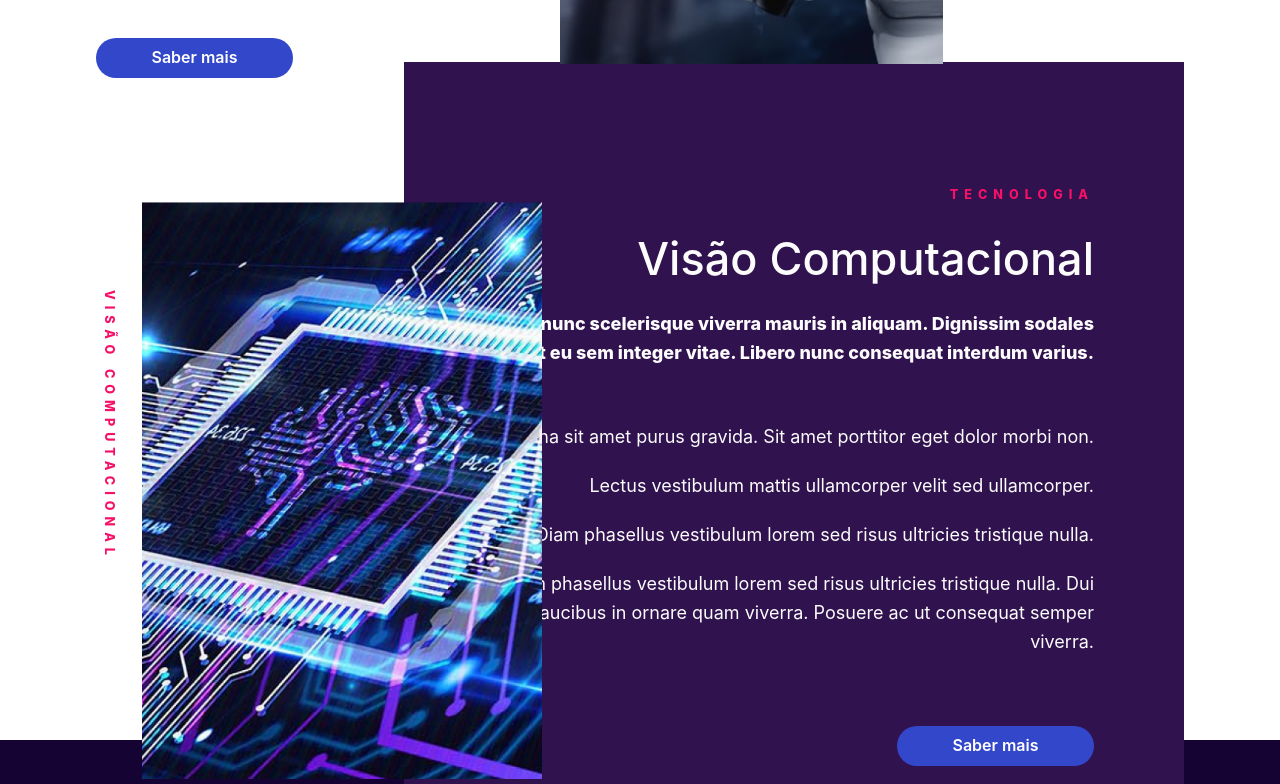
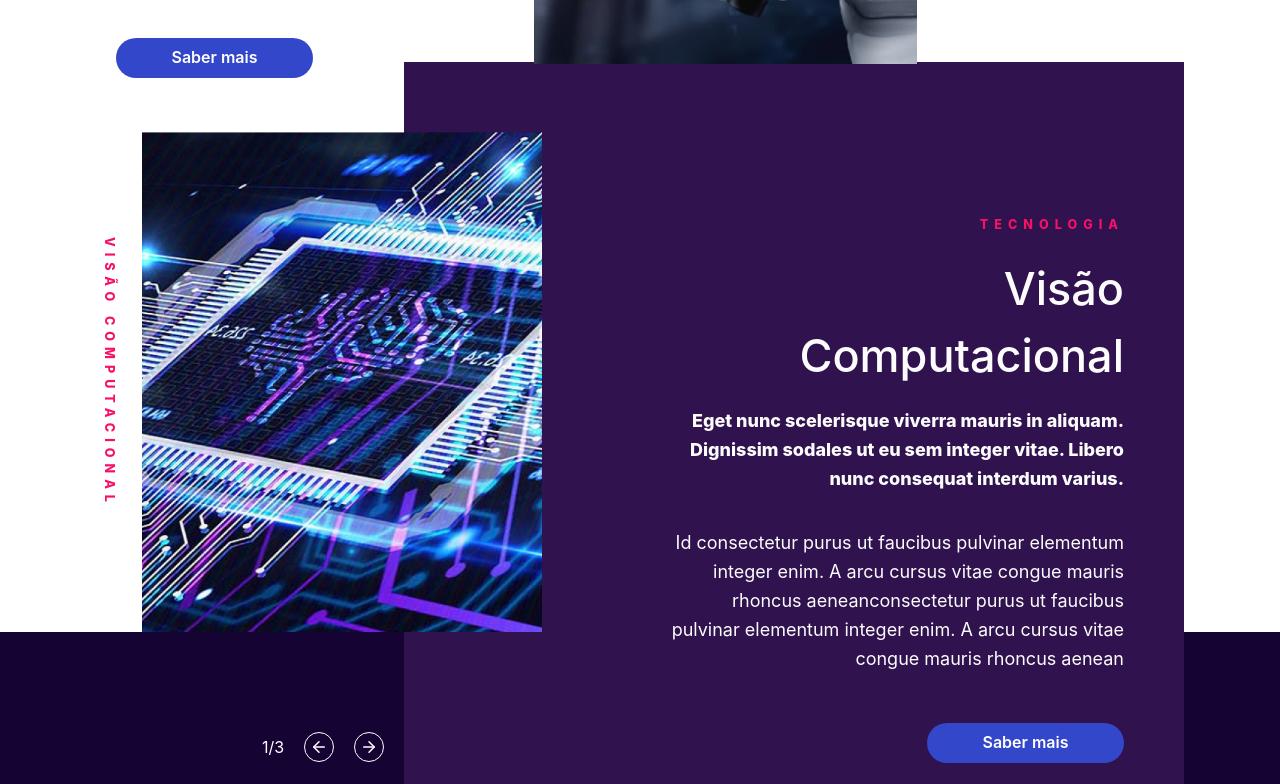
Before and after one commit to MatheusRochaDias/front-end-neuralx, a Next.js app: page / in a window 1280 px wide. Shown: the part 1520-2304 px from the top of the page. Built offline with nearby package versions, Linux system fonts and the light colour scheme.

Commit message:
Feat/ Add responsividade no carousel e funcionalidade

```diff
--- a/src/pages/index.tsx
+++ b/src/pages/index.tsx
@@ -1,4 +1,4 @@
-import React from "react";
+import React, { useState } from "react";
 import {
   Box,
   Flex,
@@ -18,12 +18,14 @@ import { loadFull } from "tsparticles";
 import type { Container, Engine } from "tsparticles-engine";
 
 export default function Home() {
-  const [isLarger, Deskt, xl, lg, test] = useMediaQuery([
+  const [current, setCurrent] = useState(0);
+  const [isLarger, Deskt, xl, lg, test, isText] = useMediaQuery([
     "(min-width: 1320px)",
     "(max-width: 1350px)",
     "(max-width: 1400px)",
     "(max-width: 1036px)",
     "(max-width: 1378px)",
+    "(min-width: 1220px)",
   ]);
   const particlesInit = async (main: Engine) => {
     // console.log(main);
@@ -33,6 +35,30 @@ export default function Home() {
   const particlesLoaded = async (container: Container) => {
     // console.log(container);
   };
+
+  const isHeight = window.screen.height;
+  const isWidth = window.screen.width;
+  const data = [
+    {
+      image: Img.src,
+      title: "Visão Computacional",
+      description:
+        "Id consectetur purus ut faucibus pulvinar elementum integer enim. A arcu cursus vitae congue mauris rhoncus aeneanconsectetur purus ut faucibus pulvinar elementum integer enim. A arcu cursus vitae congue mauris rhoncus aenean",
+    },
+    {
+      image: Ia.src,
+      title: "Deep learning",
+      description:
+        "Lorem ipsum dolor sit amet, consectetur adipisicing elit. Eos ad tempore consequuntur nihil reprehenderit aliquam minus quidem at maxime dolorum voluptatibus, eum suscipit minima natus. Porro pariatur aliquam quam velit.",
+    },
+    {
+      image:
+        "https://www.totvs.com/wp-content/uploads/2019/06/o-que-e-inteligencia-artificial.jpg",
+      title: "Inteligencia Artificial",
+      description:
+        "Magna sit amet purus gravida. Sit amet porttitor eget dolor morbi nonLectus vestibulum mattis ullamcorper velit sed ullamcorper.Diam phasellus vestibulum lorem sed risus ultricies tristique nulla. Dui faucibus in ornare quam viverra.Posuere ac consequat semper viverra.",
+    },
+  ];
 
   return (
     <Box w="full">
@@ -84,7 +110,11 @@ export default function Home() {
           mb={{ base: "0", xl: "-150px" }}
           flexDir={{ base: "column", lg: "row" }}
         >
-          <Box w={{ base: "80%", xl: "40%" }} mr={{ base: "10px", xl: "0" }}>
+          <Flex
+            flexDir={"column"}
+            w={{ base: "100%", xl: "40%" }}
+            mx={{ base: "0", md: "20px" }}
+          >
             <Text color="#F61067">lorem ipsum</Text>
             <Text color="#30233D" fontSize={"45px"} cursor={"pointer"}>
               Lorem ipsum
@@ -111,8 +141,8 @@ export default function Home() {
             >
               Saber mais
             </Button>
-          </Box>
-          <Flex w="full" justify={"right"}>
+          </Flex>
+          <Flex w="full" justify={{ base: "center", lg: "right" }}>
             <Box zIndex={1000} mt="40px">
               <Image
                 src={Ia.src}
@@ -125,14 +155,14 @@ export default function Home() {
               justify={"center"}
               align="center"
               bg="#5E239D"
-              h={{ base: "70%", lg: "60%" }}
-              ml={{ base: "-35px", xl: "-70px" }}
-              w={{ base: "50%", xl: "40%" }}
+              h={{ base: "300px", lg: "60%" }}
+              ml={{ base: "-205px", lg: "-35px", xl: "-70px" }}
+              w={{ base: "300px", xl: "45%" }}
             >
               <Text
                 color="#fff"
                 px={{ base: "50px", xl: "100px" }}
-                ml={{ base: "10px", xl: "50px" }}
+                ml={{ base: "60px", xl: "50px" }}
                 fontSize={{ base: "15px", md: "20px", xl: "30px" }}
               >
                 Torne-se mais competitivo e eficiente
@@ -141,17 +171,8 @@ export default function Home() {
           </Flex>
         </Flex>
       </Layout>
-      <Flex maxW="1400px" mx="auto" w={{ base: "100%", xl: "85%" }}>
-        <Box
-          display={{ base: "none", lg: "flex" }}
-          h="full"
-          // bg="red"
-          // maxH={{
-          //   base: "",
-          //   lg: isLarger ? "800px" : "700px",
-          //   xl: isLarger ? "800px" : "700px",
-          // }}
-        >
+      <Flex maxW="1400px" mx="auto" w={{ base: "100%", xl: "85%" }} h="full">
+        <Box display={{ base: "none", lg: "flex" }} h="full">
           <Flex w="full" justify={"space-between"}>
             <Flex
               justify={"right"}
@@ -170,7 +191,7 @@ export default function Home() {
                 textTransform="uppercase"
                 fontStyle={"normal"}
               >
-                Visão computacional
+                {data[current].title}
               </Text>
             </Flex>
             <Flex
@@ -183,11 +204,12 @@ export default function Home() {
                 mt={{
                   base: "",
                   lg: lg ? "30px" : "",
-                  xl: xl ? (test ? "70px" : "40px") : "0",
                 }}
-                src={Img.src}
+                src={data[current].image}
                 width={{ base: "300px", lg: lg ? "390px" : "410px", xl: "80%" }}
-                h={{ base: "400px", lg: "100%", xl: xl ? "95%" : "100%" }}
+                h={{ base: "450px", lg: "100%" }}
+                maxH="500px"
+                minH={"500px"}
                 alt="IA"
               />
             </Flex>
@@ -200,8 +222,9 @@ export default function Home() {
             alignItems="center"
             zIndex={1000}
             mb="-800px"
+            mt={isWidth === 1358 ? "280px" : ""}
           >
-            <Text mr="20px">1/3</Text>
+            <Text mr="20px">{`${current + 1}/${data.length}`}</Text>
             <Flex>
               <Flex
                 mr="20px"
@@ -212,6 +235,13 @@ export default function Home() {
                 border="1px solid #ffffff"
                 borderRadius={50}
                 p="5px"
+                cursor={"pointer"}
+                onClick={() => {
+                  if (current === 0) {
+                    return;
+                  }
+                  setCurrent((item) => item - 1);
+                }}
               >
                 <FiArrowLeft color="#fff" size={20} />
               </Flex>
@@ -224,6 +254,13 @@ export default function Home() {
                 border="1px solid #ffffff"
                 borderRadius={50}
                 p="5px"
+                cursor={"pointer"}
+                onClick={() => {
+                  if (current >= data.length - 1) {
+                    return;
+                  }
+                  setCurrent((item) => item + 1);
+                }}
               >
                 <FiArrowRight color="#fff" size={20} />
               </Flex>
@@ -232,20 +269,19 @@ export default function Home() {
         </Box>
         <Flex
           bg="#30124E"
-          // h="700px"
           w="full"
-          // h="100% - 20%"
-          // justify={"center"}
-          // align="center"
-          mb={{ base: "-100px", lg: "-200px", xl: "-200px" }}
+          mb={{ base: "-100px", lg: lg ? "-120px" : "-200px", xl: "-200px" }}
           color="#fff"
-          pl={{ base: "50px", xl: Deskt ? "0" : "250px" }}
+          pl={{ base: "50px", xl: Deskt ? "0" : "81px" }}
+          p={{ base: "50px", lg: "0" }}
         >
           <Box
             // p="0px 90px 0px 30px"
-            pr={{ base: "0", lg: "90px" }}
-            pl={{ base: "0", lg: "90px" }}
-            mt="120px"
+            pr={{ base: "0", lg: lg ? "30px" : test ? "60px" : "90px" }}
+            pl={{ base: "0", lg: test ? "150px" : "90px" }}
+            mt={{ base: "0", lg: "150px" }}
+            w={{ base: "full", xl: "85%" }}
+            ml={{ base: "0", xl: "auto" }}
           >
             <Text
               fontSize={"12.6px"}
@@ -260,7 +296,7 @@ export default function Home() {
               Tecnologia
             </Text>
             <Text
-              fontSize={{ base: "25px", lg: "45px" }}
+              fontSize={{ base: "25px", lg: !isText ? "35px" : "45px" }}
               textAlign={{ base: "center", lg: "right" }}
               fontWeight="500"
               color="#FCFCFC"
@@ -268,21 +304,22 @@ export default function Home() {
               fontStyle={"normal"}
               my={{ base: "0", lg: "17px" }}
             >
-              Visão Computacional
+              {data[current].title}
             </Text>
             <Text
-              fontSize={{ base: "16px", lg: "18px" }}
+              fontSize={{ base: "16px", lg: !isText ? "17.5px" : "18px" }}
               textAlign={{ base: "center", lg: "right" }}
               fontWeight="800"
               color="#FCFCFC"
               lineHeight={"29px"}
               fontStyle={"normal"}
-              my={{ base: "0", lg: "17px" }}
-              mb={{ base: "0", lg: "55px" }}
+              // my={{ base: "0", lg: !isText ? "7px" : "17px" }}
+              mb={{ base: "10px", lg: !isText ? "20px" : "35px" }}
             >
               Eget nunc scelerisque viverra mauris in aliquam. Dignissim sodales
               ut eu sem integer vitae. Libero nunc consequat interdum varius.
             </Text>
+
             <Text
               fontSize={{ base: "16px", lg: "18px" }}
               textAlign={{ base: "center", lg: "right" }}
@@ -290,47 +327,9 @@ export default function Home() {
               color="#FCFCFC"
               lineHeight={"29px"}
               fontStyle={"normal"}
-              my={{ base: "0", lg: "20px" }}
+              // my={{ base: "0", lg: !isText ? "7px" : "20px" }}
             >
-              Magna sit amet purus gravida. Sit amet porttitor eget dolor morbi
-              non.
-            </Text>
-            <Text
-              fontSize={{ base: "16px", lg: "18px" }}
-              textAlign={{ base: "center", lg: "right" }}
-              fontWeight="400"
-              color="#FCFCFC"
-              lineHeight={"29px"}
-              fontStyle={"normal"}
-              my={{ base: "0", lg: "20px" }}
-            >
-              Lectus vestibulum mattis ullamcorper velit sed ullamcorper.
-            </Text>
-            <Text
-              fontSize={{ base: "16px", lg: "18px" }}
-              textAlign={{ base: "center", lg: "right" }}
-              fontWeight="400"
-              color="#FCFCFC"
-              lineHeight={"29px"}
-              fontStyle={"normal"}
-              my={{ base: "0", lg: "20px" }}
-            >
-              Diam phasellus vestibulum lorem sed risus ultricies tristique
-              nulla.
-            </Text>
-            <Text
-              fontSize={{ base: "16px", lg: "18px" }}
-              textAlign={{ base: "center", lg: "right" }}
-              fontWeight="400"
-              color="#FCFCFC"
-              lineHeight={"29px"}
-              fontStyle={"normal"}
-              my={{ base: "0", lg: "20px" }}
-              // textUnderlineOffset={}
-            >
-              Diam phasellus vestibulum lorem sed risus ultricies tristique
-              nulla. Dui faucibus in ornare quam viverra. Posuere ac ut
-              consequat semper viverra.
+              {data[current].description}
             </Text>
             <Flex w="full" justify={{ base: "center", lg: "right" }}>
               <Button
@@ -338,7 +337,7 @@ export default function Home() {
                 borderRadius={"20px"}
                 w="197px"
                 color="#fff"
-                mt="50px"
+                mt={!isText ? "30px" : "50px"}
               >
                 Saber mais
               </Button>
```
